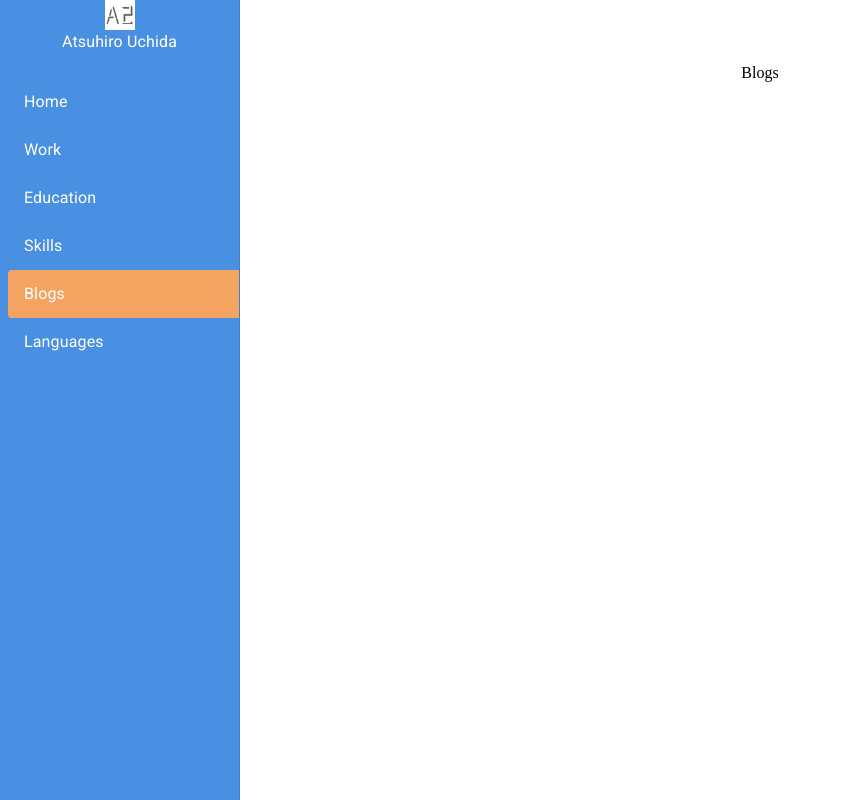
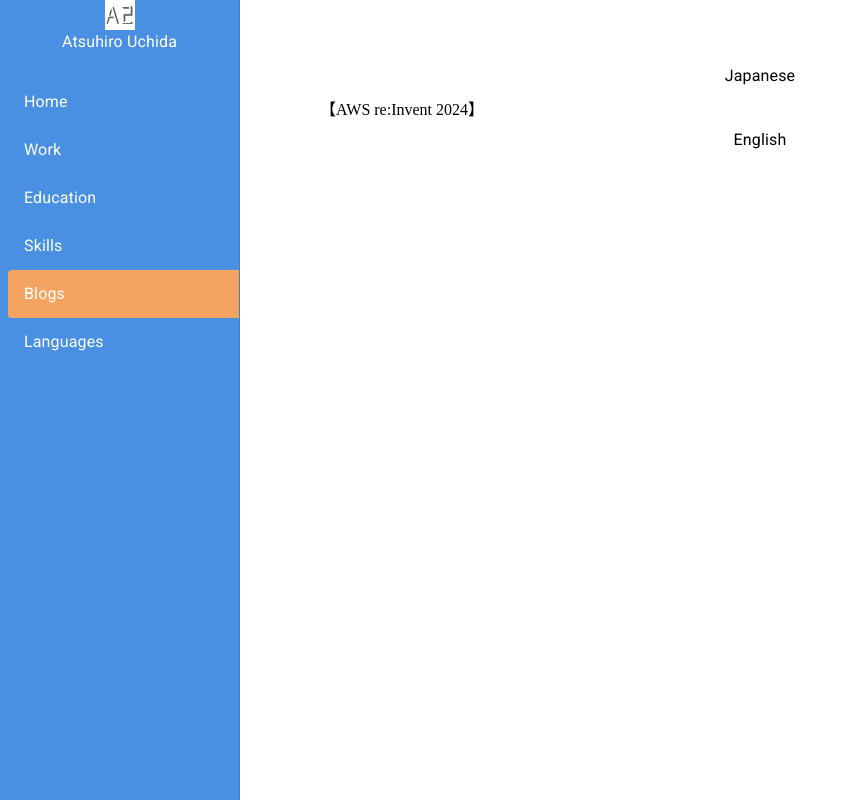
Before and after one commit to timtoronto634/timtoronto634.github.io, a React (Vite) app: page / in a window 1280 px wide. Both pictures are taken after a click on the item "Blogs". Shown: the whole page, without its empty margins (0-850 px from the left). Built offline with nearby package versions, Linux system fonts and the light colour scheme.

Commit message:
add sample content of blogs

```diff
--- a/src/components/Blogs.tsx
+++ b/src/components/Blogs.tsx
@@ -1,3 +1,17 @@
+import { ListItem, Stack, Typography } from '@mui/material';
+
 export const Blogs = () => {
-  return <div>Blogs</div>;
+  return (
+    <Stack>
+      <Stack>
+        <Typography>Japanese</Typography>
+        <Stack>
+          <ListItem>【AWS re:Invent 2024】</ListItem>
+        </Stack>
+      </Stack>
+      <Stack>
+        <Typography>English</Typography>
+      </Stack>
+    </Stack>
+  );
 };
```
